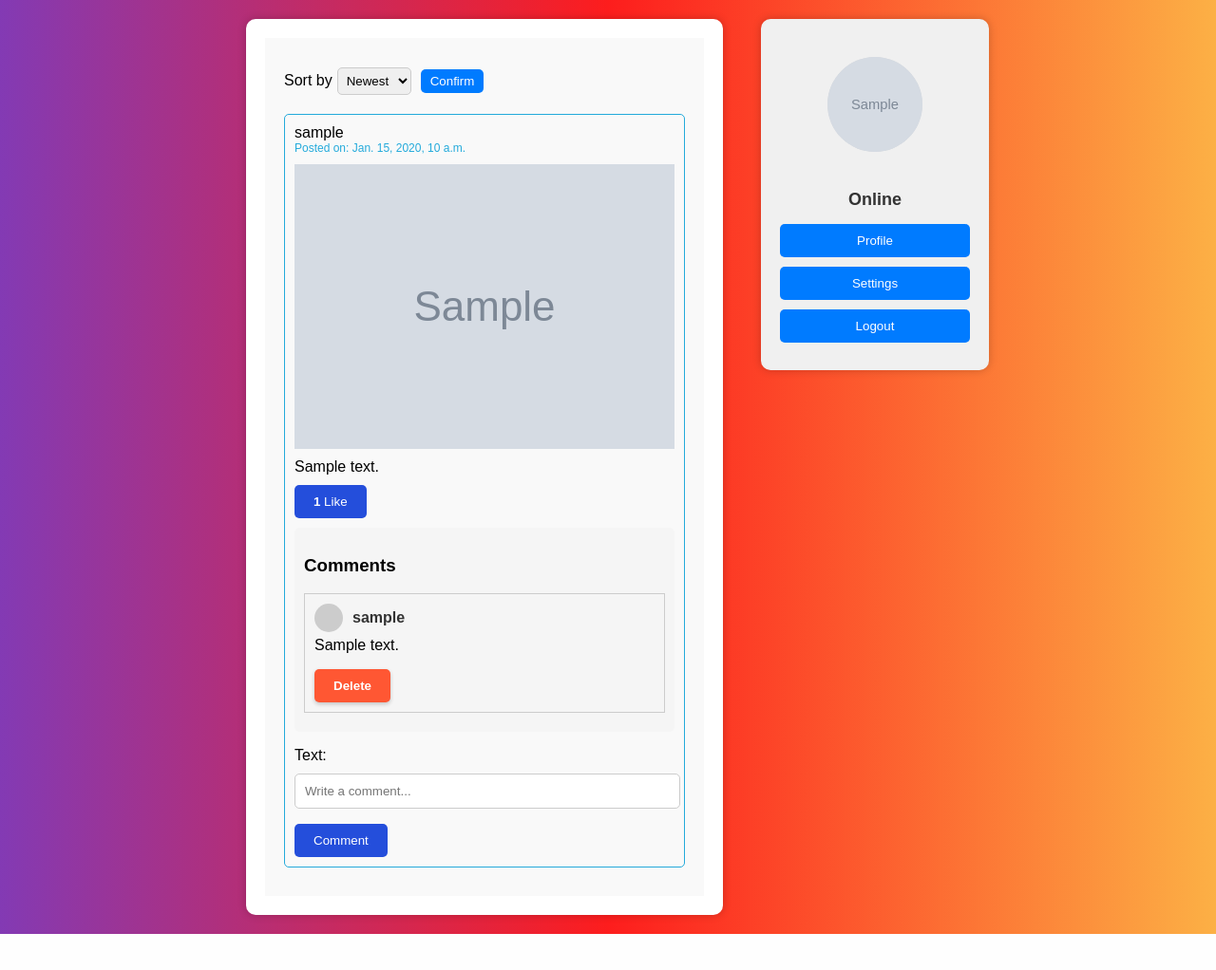
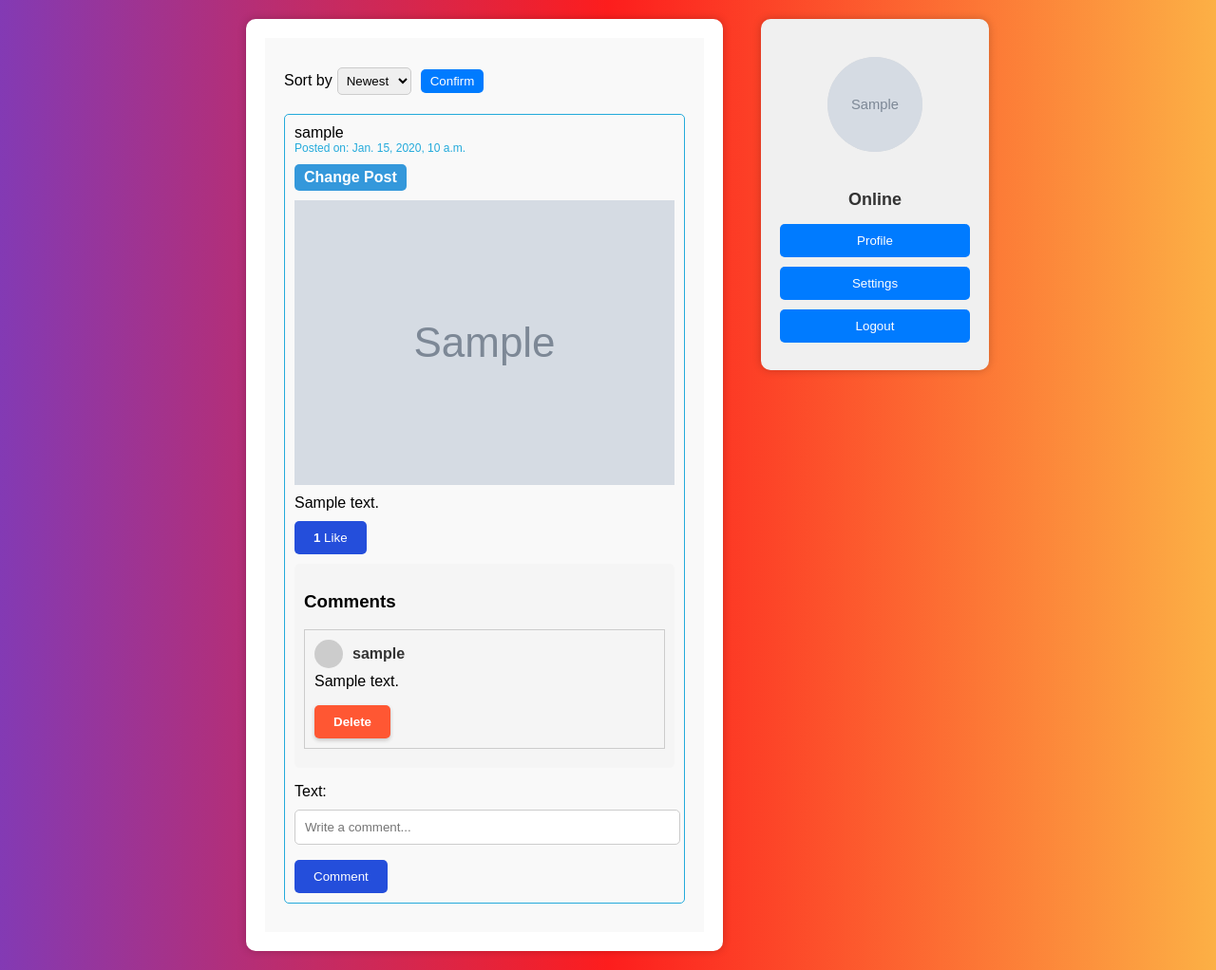
Before and after one commit to drakoRRR/Blog_Website, a Django app: page /post/1/ in a window 1280 px wide. Shown: the part 68-1090 px from the top of the page at 95% size. Before the commit the page ends 1052 px from the top, so only its background shows below. Run offline with Django 4.2, Linux system fonts and the light colour scheme; a user stored in the database is signed in; tables that the repository leaves empty hold one stand-in row (values such as "Sample post"); grey boxes marked "Sample" are stand-in pictures; parts of the project's set-up code (start-up, migrations or seed data) failed here and were passed over.

Commit message:
added change post logic, need to set all buttons on front

```diff
--- a/blog/templates/blog/feed_page.html
+++ b/blog/templates/blog/feed_page.html
@@ -31,7 +31,10 @@
                             </div>
                         </div>
                         <div class="post-info">Posted on: {{ post.posted }}</div>
-                        <a href="{% url 'blog:post' post.id %}"><img src="{{ post.image.url }}" alt="Sample Image" class="post-image"></a>
+                        {% if post.author == request.user %}
+                            <a href="{% url 'blog:set_post' post.id %}" class="edit-post-link">Change Post</a>
+                        {% endif %}
+                        <a href="{% url 'blog:post' post.id %}"><img src="{% if post.image %}{{ post.image.url }}{% else %}#{% endif %}" alt="Sample Image" class="post-image"></a>
                         <p class="post-text">{{ post.text_post }}</p>
 
                         <form action="{% url 'blog:like_post' post.pk %}" method="POST">
@@ -52,7 +55,7 @@
                                         </div>
                                     </div>
                                     <p class="comment-text">{{ comment.text }}</p>
-                                    {% if comment.post.author == request.user %}
+                                    {% if comment.post.author == request.user or comment.author == request.user %}
                                         <form method="POST">
                                             {% csrf_token %}
                                             <input type="hidden" name="action" value="delete">
--- a/blog/urls.py
+++ b/blog/urls.py
@@ -1,6 +1,6 @@
 from django.contrib.auth.decorators import login_required
 from django.urls import path
-from .views import FeedView, like_view, CreatePostView, ShowPostView
+from .views import FeedView, like_view, CreatePostView, ShowPostView, UpdatePostView
 
 app_name = 'blog'
 
@@ -10,4 +10,5 @@ urlpatterns = [
     path('like/<int:post_id>/', login_required(like_view), name='like_post'),
     path('create_post/', CreatePostView.as_view(), name='create_post'),
     path('post/detail/<int:pk>', ShowPostView.as_view(), name='post'),
+    path('post/change/<int:pk>', UpdatePostView.as_view(), name='set_post'),
 ]
--- a/blog/views.py
+++ b/blog/views.py
@@ -1,9 +1,9 @@
 from django.http import HttpResponseRedirect
 from django.shortcuts import render, get_object_or_404, redirect
 from django.urls import reverse_lazy
-from django.views.generic import TemplateView, ListView, CreateView, DetailView
+from django.views.generic import TemplateView, ListView, CreateView, DetailView, UpdateView
 
-from blog.forms import CreatePostForm
+from blog.forms import CreatePostForm, UpdatePostForm
 from blog.models import Post, Comment
 from common.views import CommentFormMixin
 from users.forms import CommentForm
@@ -47,6 +47,24 @@ class ShowPostView(CommentFormMixin, DetailView):
         return context
 
 
+class UpdatePostView(UpdateView):
+    model = Post
+    form_class = UpdatePostForm
+    template_name = 'blog/set_post_page.html'
+    success_url = reverse_lazy('blog:feed')
+
+    def post(self, request, *args, **kwargs):
+        post = self.get_object()
+        form = UpdatePostForm(request.POST, request.FILES, instance=post)
+        if form.is_valid():
+            post.text_post = self.request.POST['description']
+            if self.request.POST['image']:
+                post.image = self.request.POST['image']
+            form.save()
+            return redirect('blog:feed')
+        return self.get(request, *args, **kwargs)
+
+
 def like_view(request, post_id):
     post = get_object_or_404(Post, id=post_id)
     if post.likes.filter(id=request.user.id).exists():
--- a/common/views.py
+++ b/common/views.py
@@ -21,7 +21,7 @@ class CommentFormMixin:
 
     def delete_comment(self, request, *args, **kwargs):
         comment = get_object_or_404(Comment, pk=request.POST.get('comment_id'))
-        if comment.post.author == request.user:
+        if comment.post.author == request.user or comment.author == request.user:
             comment.delete()
             return HttpResponseRedirect(request.META.get('HTTP_REFERER'))
         return self.get(request, *args, **kwargs)
--- a/static/blog/css/feed_page_styles.css
+++ b/static/blog/css/feed_page_styles.css
@@ -341,3 +341,19 @@ body {
 .delete-button {
     box-shadow: 0 2px 4px rgba(0, 0, 0, 0.2);
 }
+
+.edit-post-link {
+    display: inline-block;
+    background-color: #3498db; /* Цвет фона кнопки */
+    color: white; /* Цвет текста */
+    padding: 5px 10px; /* Отступы внутри кнопки */
+    border-radius: 5px; /* Закругленные углы */
+    text-decoration: none; /* Убираем подчеркивание */
+    font-weight: bold; /* Жирный шрифт */
+    margin-top: 10px; /* Отступ сверху */
+    transition: background-color 0.3s ease; /* Анимация изменения цвета фона при наведении */
+}
+
+.edit-post-link:hover {
+    background-color: #277cbf; /* Новый цвет фона при наведении */
+}
```
Also changed, not shown: blog/forms.py (+12 -0 lines), blog/templates/blog/set_post_page.html (added, +28 -0 lines).
